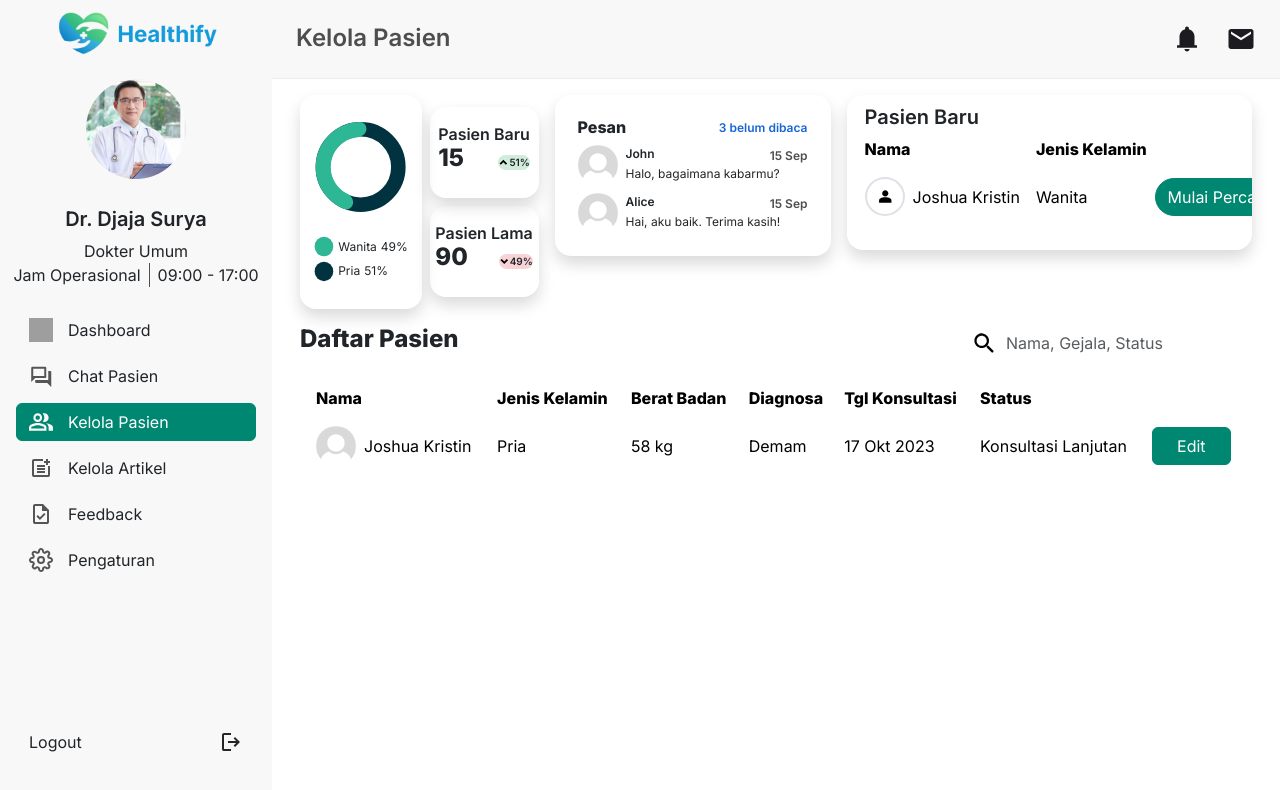
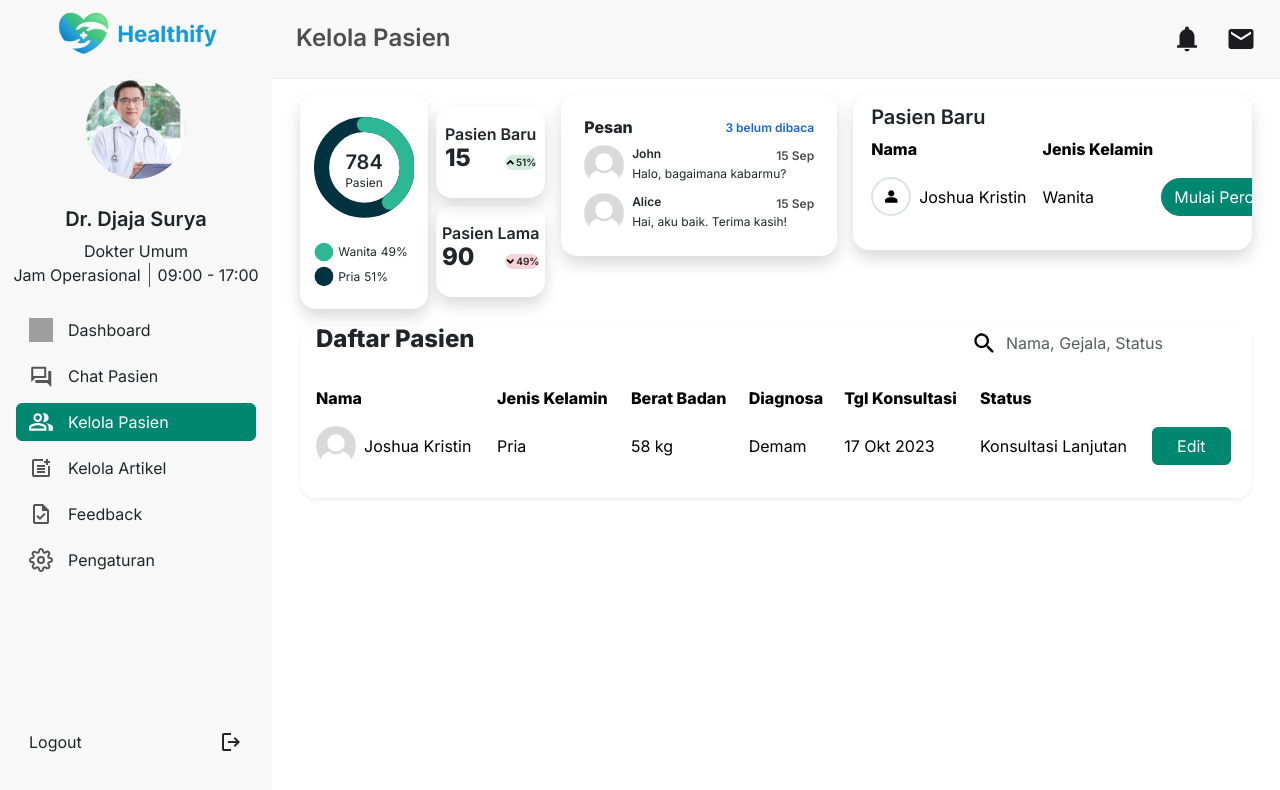
Before and after one commit to Health-Care-System/fe-react-doctor, a React (Vite) app: page /patients in a window 1280 px wide. Shown: the top 790 px of the page. Built offline with nearby package versions, Linux system fonts and the light colour scheme; grey boxes are pictures that could not be loaded.

Commit message:
update: page pasien with chart components

```diff
--- a/src/components/ui/Cards/ChartGenderPasien.jsx
+++ b/src/components/ui/Cards/ChartGenderPasien.jsx
@@ -1,13 +1,17 @@
 
 import circleWoman from "../../../assets/icon/circle-women.svg";
 import circleMan from "../../../assets/icon/circle-man.svg";
-import chartjs from "../../../assets/icon/chartjs.svg";
+import { CircleProgressBar } from "../../Chart/CircleProgressBar";
+// import chartjs from "../../../assets/icon/chartjs.svg";
 
 export const ChartGenderPasien = ({ data }) => {
   return (
     <div className="chart_gender shadow rounded-4 d-grid align-content-center  ">
       <div className="d-grid gap-4">
-        <img src={chartjs} alt="chatjs" className="chart_gender_img mx-auto " />
+        <div style={{ width: '6.3rem'}}>
+          <CircleProgressBar total={784} percentage={40} />
+        </div>
+        {/* <img src={chartjs} alt="chatjs" className="chart_gender_img mx-auto " /> */}
         <div className="d-grid gap-1">
           <div className="d-flex gap-1 align-items-center justify-content-start ">
             <img
--- a/src/pages/Patient/PatientPage.jsx
+++ b/src/pages/Patient/PatientPage.jsx
@@ -65,9 +65,9 @@ const PatientPage = () => {
           </div>
         </div>
         {/* Table Daftar Pasien */}
-        <div className="d-grid  align-items-center gap-2">
+        <div className="d-grid align-items-center gap-2 shadow-sm rounded-4">
           <div className="d-flex justify-content-between align-items-center">
-            <h1 className="fw-bold fs-1">Daftar Pasien</h1>
+            <h1 className="fw-bold fs-1 ps-3">Daftar Pasien</h1>
             <div className="position-relative ">
               <Input
                 placeHolder="Nama, Gejala, Status "
--- /dev/null
+++ b/src/pages/Patient/patient.module.css
@@ -0,0 +1,4 @@
+.table_pasien {
+	border-radius: 29px;
+	box-shadow: 0px 2px 4px 0px rgba(0, 0, 0, 0.07);
+}
```
